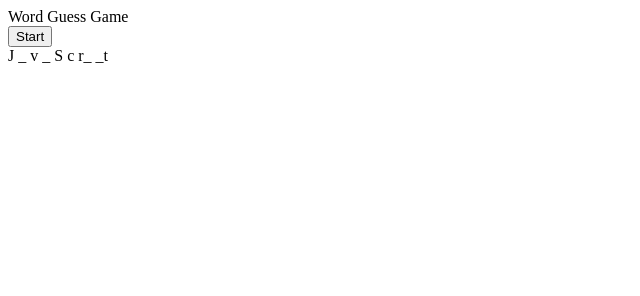
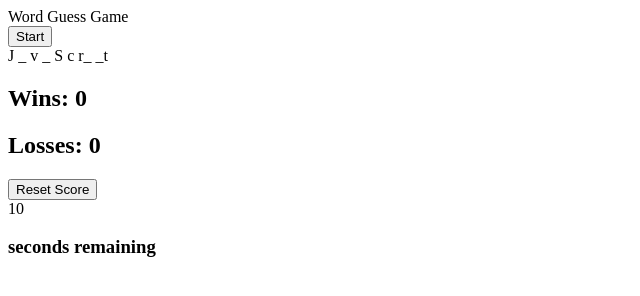
Before and after one commit to pdavisDU/Word-guess, a plain HTML site: page index.html in a window 1280 px wide. Shown: the whole page, without its empty margins (0-640 px from the left). Drawn offline with Linux system fonts and the light colour scheme; files whose address does not match are found by name.

Commit message:
adding wins and losses on html

```diff
--- a/index.html
+++ b/index.html
@@ -18,6 +18,23 @@
           <div class="large-font word-blanks">J _ v _ S c r_ _t</div>
         </div>
       </section>
+      <section>
+        <div class="card results">
+          <div class="win-loss-container">
+            <div>
+              <h2>Wins: <span class="win">0 </span></h2>
+              <h2>Losses: <span class="lose">0</span></h2>
+            </div>
+            <button class="reset-button">Reset Score</button>
+          </div>
+          <div class="card timer">
+            <div class="timer-text">
+              <div class="large-font timer-count">10</div>
+              <h3>seconds remaining</h3>
+            </div>
+          </div>
+        </div>
+      </section>
     </main>
     <script src="assets/css/js/app.js"></script>
   </body>
```
